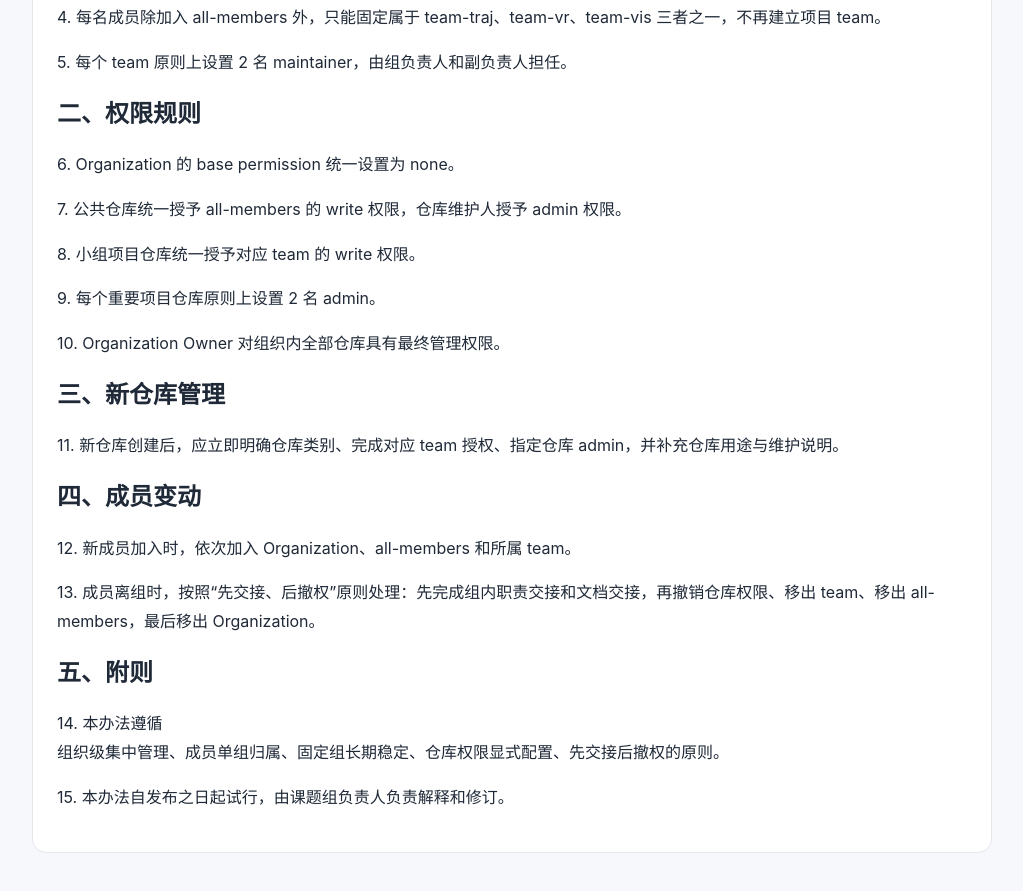
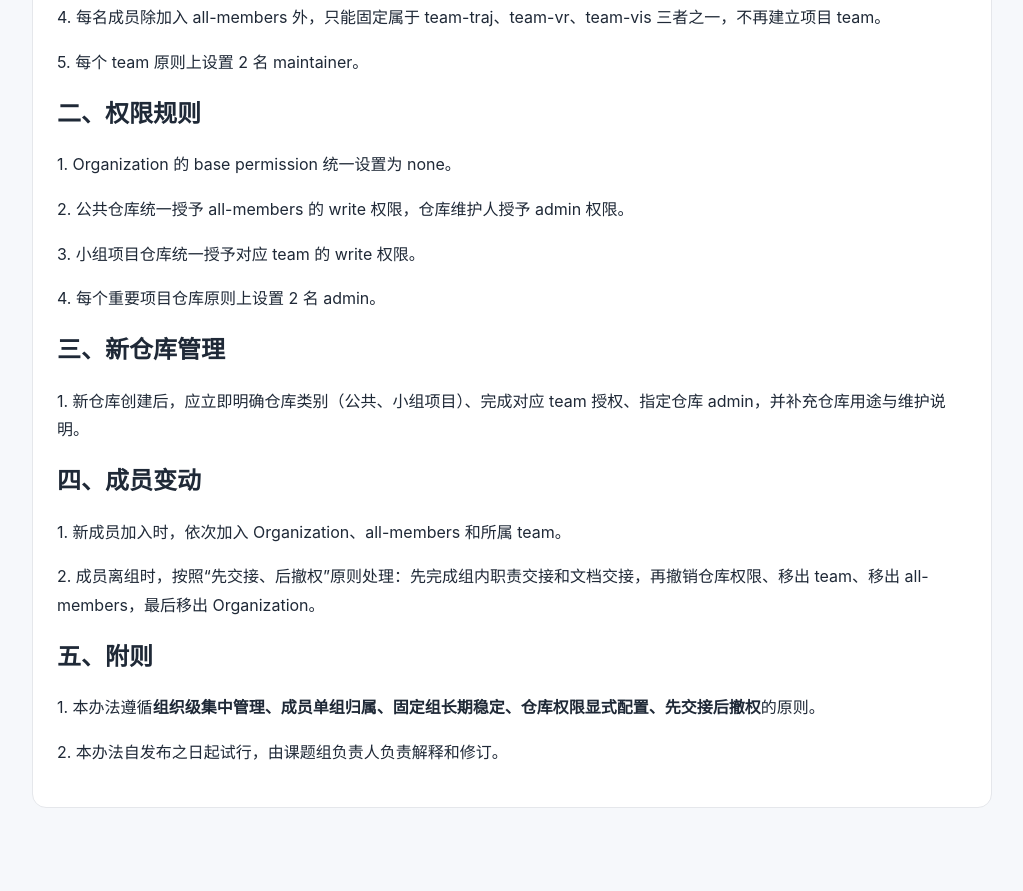
Before and after one commit to BistuCS/BistuCS.github.io, a plain HTML site: page index.html in a window 1280 px wide. Shown: the part 385-1276 px from the top of the page, without its empty margins (128-1151 px from the left). After the commit the page ends 1241 px from the top, so only its background shows below. Drawn offline with Linux system fonts and the light colour scheme.

Commit message:
fix some bugs

```diff
--- a/index.html
+++ b/index.html
@@ -21,25 +21,24 @@
   <p>2. Organization 仅设 2 名 Owner：课题组负责人和 1 名副管理员。其余人员均为 Member。</p>
   <p>3. Organization 固定设置 4 个 team：all-members、team-traj、team-vr、team-vis。</p>
   <p>4. 每名成员除加入 all-members 外，只能固定属于 team-traj、team-vr、team-vis 三者之一，不再建立项目 team。</p>
-  <p>5. 每个 team 原则上设置 2 名 maintainer，由组负责人和副负责人担任。</p>
+  <p>5. 每个 team 原则上设置 2 名 maintainer。</p>
 
   <h2>二、权限规则</h2>
-  <p>6. Organization 的 base permission 统一设置为 none。</p>
-  <p>7. 公共仓库统一授予 all-members 的 write 权限，仓库维护人授予 admin 权限。</p>
-  <p>8. 小组项目仓库统一授予对应 team 的 write 权限。</p>
-  <p>9. 每个重要项目仓库原则上设置 2 名 admin。</p>
-  <p>10. Organization Owner 对组织内全部仓库具有最终管理权限。</p>
+  <p>1. Organization 的 base permission 统一设置为 none。</p>
+  <p>2. 公共仓库统一授予 all-members 的 write 权限，仓库维护人授予 admin 权限。</p>
+  <p>3. 小组项目仓库统一授予对应 team 的 write 权限。</p>
+  <p>4. 每个重要项目仓库原则上设置 2 名 admin。</p>
 
   <h2>三、新仓库管理</h2>
-  <p>11. 新仓库创建后，应立即明确仓库类别、完成对应 team 授权、指定仓库 admin，并补充仓库用途与维护说明。</p>
+  <p>1. 新仓库创建后，应立即明确仓库类别（公共、小组项目）、完成对应 team 授权、指定仓库 admin，并补充仓库用途与维护说明。</p>
 
   <h2>四、成员变动</h2>
-  <p>12. 新成员加入时，依次加入 Organization、all-members 和所属 team。</p>
-  <p>13. 成员离组时，按照“先交接、后撤权”原则处理：先完成组内职责交接和文档交接，再撤销仓库权限、移出 team、移出 all-members，最后移出 Organization。</p>
+  <p>1. 新成员加入时，依次加入 Organization、all-members 和所属 team。</p>
+  <p>2. 成员离组时，按照“先交接、后撤权”原则处理：先完成组内职责交接和文档交接，再撤销仓库权限、移出 team、移出 all-members，最后移出 Organization。</p>
 
   <h2>五、附则</h2>
-  <p>14. 本办法遵循<br>组织级集中管理、成员单组归属、固定组长期稳定、仓库权限显式配置、先交接后撤权的原则。</p>
-  <p>15. 本办法自发布之日起试行，由课题组负责人负责解释和修订。</p>
+  <p>1. 本办法遵循<b>组织级集中管理、成员单组归属、固定组长期稳定、仓库权限显式配置、先交接后撤权</b>的原则。</p>
+  <p>2. 本办法自发布之日起试行，由课题组负责人负责解释和修订。</p>
     </section>
   </main>
 </body>
```
